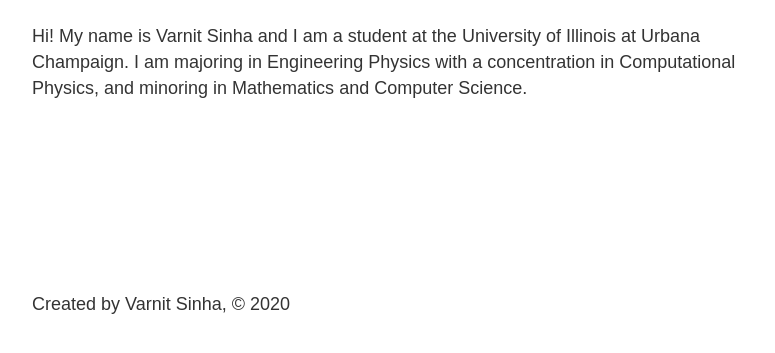
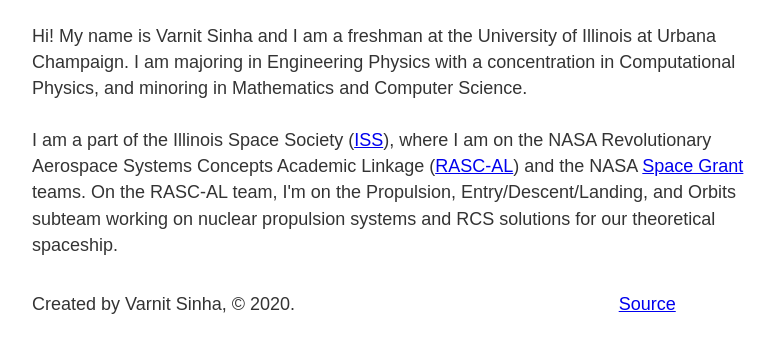
Before and after one commit to VarnitS2/PersonalGatsbyWebsite, a Gatsby site: page /about in a window 1280 px wide. Shown: the part 439-792 px from the top of the page, without its empty margins (251-1026 px from the left). Built offline with nearby package versions, Linux system fonts and the light colour scheme; Gatsby itself is replaced by a stand-in of ours.

Commit message:
Added link to source to footer, updated about page.

```diff
--- a/src/components/footer.js
+++ b/src/components/footer.js
@@ -1,9 +1,11 @@
 import React from "react"
+
+import linkStyler from "./linkStyler.module.scss"
 
 const Footer = () => {
     return (
         <footer>
-            <p>Created by Varnit Sinha, © 2020</p>
+            <p>Created by Varnit Sinha, © 2020. <a style={{marginLeft: "17.7rem"}} className={linkStyler.linkStyle} href="https://github.com/VarnitS2/PersonalGatsbyWebsite" target="_blank">Source</a></p>
         </footer>
     )
 }
--- a/src/pages/about.js
+++ b/src/pages/about.js
@@ -1,13 +1,19 @@
 import React from "react"
 
 import Layout from "../components/layout"
+import linkStyler from "../components/linkStyler.module.scss"
 
 const AboutPage = () => {
     return (
         <Layout>
             <h1>About Me</h1>
             <p>
-                Hi! My name is Varnit Sinha and I am a student at the University of Illinois at Urbana Champaign. I am majoring in Engineering Physics with a concentration in Computational Physics, and minoring in Mathematics and Computer Science.
+                Hi! My name is Varnit Sinha and I am a freshman at the University of Illinois at Urbana Champaign. I am majoring in Engineering Physics with a concentration in Computational Physics, and minoring in Mathematics and Computer Science.
+            </p>
+            <p>
+                I am a part of the Illinois Space Society (<a className={linkStyler.linkStyle} href="https://students.grainger.illinois.edu/iss/home/" target="_blank">ISS</a>), where I am on the NASA Revolutionary Aerospace Systems Concepts Academic
+                Linkage (<a className={linkStyler.linkStyle} href="https://rascal.nianet.org/" target="_blank">RASC-AL</a>) and the NASA <a className={linkStyler.linkStyle} href="https://www.nasa.gov/stem/spacegrant/about/index.html" target="_blank">Space Grant</a> teams.
+                On the RASC-AL team, I'm on the Propulsion, Entry/Descent/Landing, and Orbits subteam working on nuclear propulsion systems and RCS solutions for our theoretical spaceship.
             </p>
         </Layout>
     )
```
